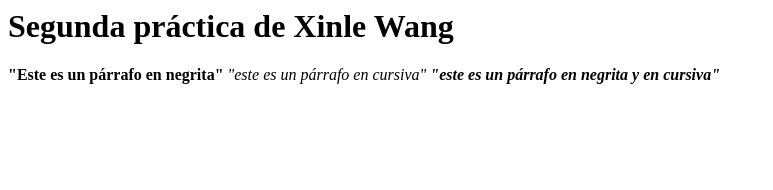
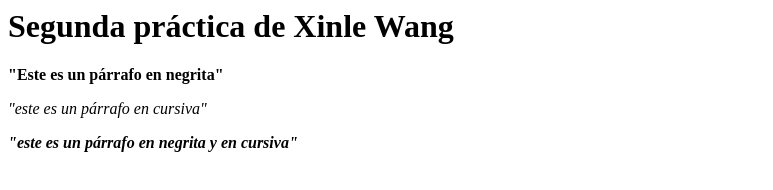
Before and after one commit to xwan1111/xinle, a plain HTML site: page segundapractica.html in a window 1280 px wide. Shown: the whole page, without its empty margins (0-773 px from the left). Drawn offline with Linux system fonts and the light colour scheme.

Commit message:
Update segundapractica.html

```diff
--- a/segundapractica.html
+++ b/segundapractica.html
@@ -4,8 +4,8 @@
   </head>
      <body>
     <h1>Segunda práctica de Xinle Wang</h1>
-  <B>"Este es un párrafo en negrita"</B>
-  <I>"este es un párrafo en cursiva"</I>
+  <B>"Este es un párrafo en negrita"</B><P>
+  <I>"este es un párrafo en cursiva"</I><P>
   <B><I>"este es un párrafo en negrita y en cursiva"</I></B>
      </body>
 </html>
```
